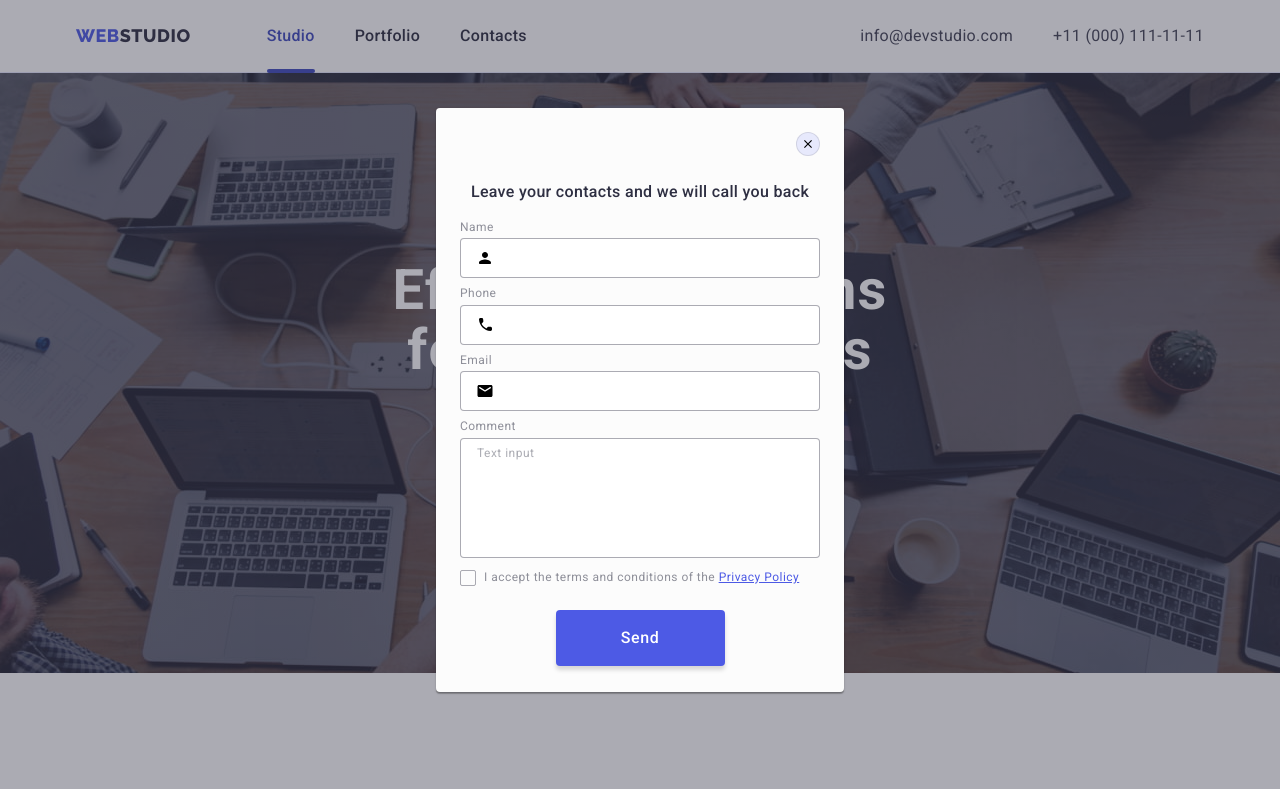
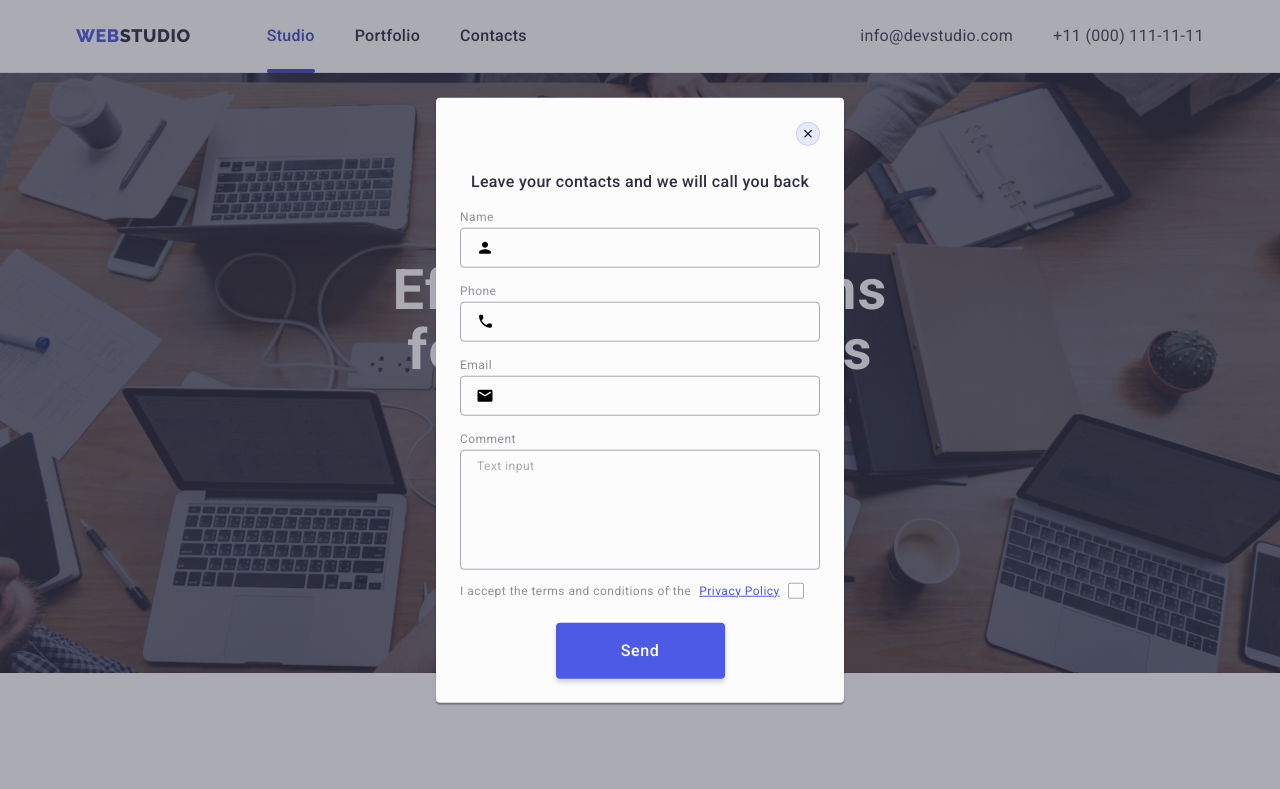
Before and after one commit to uflakey/goit-markup-hw-05, a plain HTML site: page index.html in a window 1280 px wide. Both pictures are taken after a click on the button "Order Service". Shown: the top 789 px of the page. Drawn offline with nearby package versions, Linux system fonts and the light colour scheme.

Commit message:
hw5final1

```diff
--- a/css/styles.css
+++ b/css/styles.css
@@ -810,8 +810,13 @@ button {
   color: var(--cactomers-icons-col);
   font-size: 12px;
   font-weight: 400;
-  line-height: 1.2;
+  line-height: 1.17;
   letter-spacing: 0.48px;
+}
+
+.modal-form-field-container {
+  position: relative;
+  margin-bottom: 16px;
 }
 
 .modal-form-input {
@@ -823,6 +828,8 @@ button {
   outline: transparent;
   border-radius: 4px;
   border: 1px solid var(--navyblue-modal, rgba(46, 47, 66, 0.4));
+  background-color: transparent;
+  transition: border-color 250ms cubic-bezier(0.4, 0, 0.2, 1);
 }
 
 .modal-form-input:focus {
@@ -832,6 +839,8 @@ button {
 .modal-form-icon {
   fill: nvar(--main-dark-col) one;
   position: absolute;
+  top: 50%;
+  transform: translateY(-50%);
   left: 16px;
   bottom: 8px;
   transition: fill 250ms cubic-bezier(0.4, 0, 0.2, 1);
@@ -844,14 +853,17 @@ button {
   width: 100%;
   height: 120px;
   padding: 8px 16px;
-
+  line-height: 1.17;
   font-size: 12px;
+  letter-spacing: 0.04em;
   outline: transparent;
-
+  color: rgba(46, 47, 66, 0.4);
+  background-color: transparent;
   border-radius: 4px;
   border: 1px solid var(--navyblue-modal, rgba(46, 47, 66, 0.4));
   resize: none;
   transition: fill 250ms cubic-bezier(0.4, 0, 0.2, 1);
+  transition: border-color 250ms cubic-bezier(0.4, 0, 0.2, 1);
 }
 
 .modal-form-comment::placeholder {
@@ -863,13 +875,19 @@ button {
   border-color: var(--accent-col);
 }
 /*Agreement blok*/
-
-.modal-form-agreement {
+.modal-form-agreement-container {
+  margin-bottom: 24px;
+}
+.modal-form-agreement-label {
   display: flex;
   width: 360px;
   align-items: center;
   gap: 8px;
   margin-bottom: 24px;
+  font-size: 12px;
+  line-height: 1.17;
+  letter-spacing: 0.04em;
+  color: var(--cactomers-icons-col);
 }
 
 .modal-form-checkbox {
@@ -901,15 +919,17 @@ button {
   fill: var(--team-bg-col);
 }
 .modal-form-agreement-text {
+  width: 16px;
+  height: 16px;
   user-select: none;
   display: block;
-  width: 338px;
   flex-direction: column;
   color: #8e8f99;
   font-size: 12px;
   font-weight: 400;
   line-height: 1.16;
   letter-spacing: 0.48px;
+  border: 1px solid rgba(46, 47, 66, 0.4);
 }
 .modal-form-agreement-link {
   color: var(--accent-col);
--- a/index.html
+++ b/index.html
@@ -562,11 +562,11 @@
 
         <p class="modal-caption">Leave your contacts and we will call you back</p>
 
-        <form class="modal-form" name="header_form">
+        <form class="modal-form" name="header-form">
           <div class="modal-form-field">
-            <label class="modal-form-label">Name</label>
-            <div>
-              <input class="modal-form-input" type="text" name="user_name" />
+            <label class="modal-form-label" for="user-name">Name</label>
+            <div class="modal-form-field-container">
+              <input class="modal-form-input" type="text" name="user-name" id="user-name" />
               <svg class="modal-form-icon" width="18" height="24">
                 <use href="./images/icons.svg#icon-person-black"></use>
               </svg>
@@ -574,9 +574,9 @@
           </div>
 
           <div class="modal-form-field">
-            <label class="modal-form-label">Phone</label>
-            <div>
-              <input class="modal-form-input" type="tel" name="user_phone" />
+            <label class="modal-form-label" for="user-phone">Phone</label>
+            <div class="modal-form-field-container">
+              <input class="modal-form-input" type="tel" name="user-phone" id="user-phone" />
               <svg class="modal-form-icon" width="18" height="24">
                 <use href="./images/icons.svg#icon-phone-black"></use>
               </svg>
@@ -584,9 +584,9 @@
           </div>
 
           <div class="modal-form-field">
-            <label class="modal-form-label">Email</label>
-            <div>
-              <input class="modal-form-input" type="email" name="user_email" />
+            <label class="modal-form-label" for="user-email">Email</label>
+            <div class="modal-form-field-container">
+              <input class="modal-form-input" type="email" name="user-email" id="user-email" />
               <svg class="modal-form-icon" width="18" height="24">
                 <use href="./images/icons.svg#icon-email-black"></use>
               </svg>
@@ -594,26 +594,30 @@
           </div>
 
           <div class="modal-form-field">
-            <label class="modal-form-label">Comment</label>
+            <label class="modal-form-label" for="user-comment">Comment</label>
             <textarea
               class="modal-form-comment"
-              name="user_comment"
+              name="user-comment"
+              id="user-comment"
               rows="7"
               placeholder="Text input"
             ></textarea>
           </div>
 
-          <div>
-            <label class="modal-form-agreement">
-              <input class="modal-form-checkbox visually-hidden" type="checkbox" />
+          <div class="modal-form-agreement-container">
+            <input
+              class="modal-form-checkbox visually-hidden"
+              type="checkbox"
+              id="user-privacy"
+              value="true"
+            />
+            <label class="modal-form-agreement-label" for="user-privacy"
+              >I accept the terms and conditions of the
+              <a class="modal-form-agreement-link" href="#">Privacy Policy</a>
               <span class="modal-form-custom-checkbox">
                 <svg class="modal-form-checkbox-icon" width="10" height="8">
                   <use href="./images/icons.svg#icon-check"></use>
                 </svg>
-              </span>
-              <span class="modal-form-agreement-text"
-                >I accept the terms and conditions of the
-                <a class="modal-form-agreement-link" href="#"> Privacy Policy</a>
               </span>
             </label>
           </div>
```
